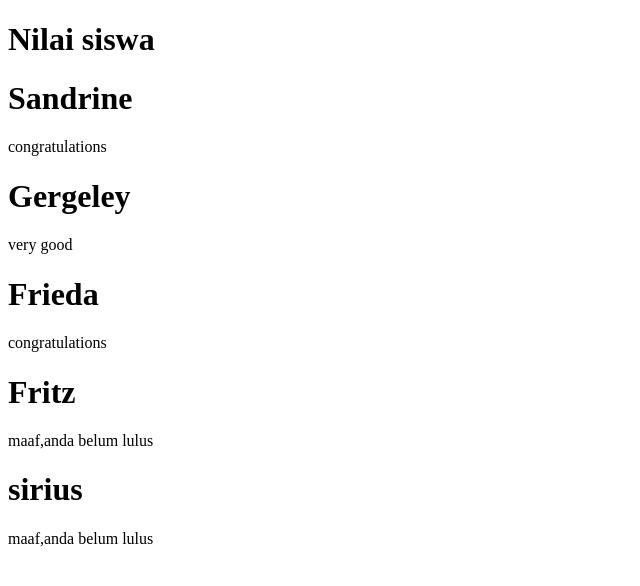
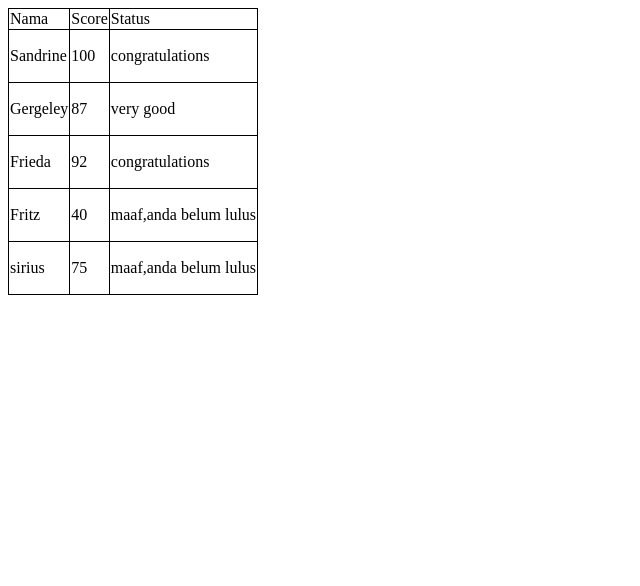
Before and after one commit to 10pplgb/studikasus1, a Flask app: page / in a window 1280 px wide. Shown: the top 586 px of the page, without its empty margins (0-640 px from the left). Run offline with Flask 3, Linux system fonts and the light colour scheme.

Commit message:
Add files via upload

```diff
--- a/studikasus1backend/templates/index.html
+++ b/studikasus1backend/templates/index.html
@@ -4,11 +4,27 @@
     <meta charset="UTF-8">
     <meta name="viewport" content="width=device-width, initial-scale=1.0">
     <title>student_score</title>
+    <style>
+      table, th, td {
+     border: 1px solid black;
+     border-collapse: collapse;
+      }
+    </style>
 </head>
 <body>
-    <h1>Nilai siswa</h1>
+ <table>
+    <tr>
+        <td>Nama</td>
+        <td>Score</td>
+        <td>Status</td>
+    </tr>
+
    {% for student in students %}
-            <h1>{{student.name}}</h1>
+
+    <tr>
+        <td>{{student.name}}</td>
+        <td>{{student.score}}</td>
+        <td>
          {% if student['score'] > 90 %}
          <p>congratulations</p>
          {% elif student['score'] >= 76 %}
@@ -16,7 +32,10 @@
          {% else %}
          <p>maaf,anda belum lulus</p>
          {% endif %}
+        </td>
+    </tr>
+   {% endfor %}
+ </table>
 
-        {% endfor %}
 </body>
 </html>
```
Lines whose indentation alone changed are shown as unchanged.
